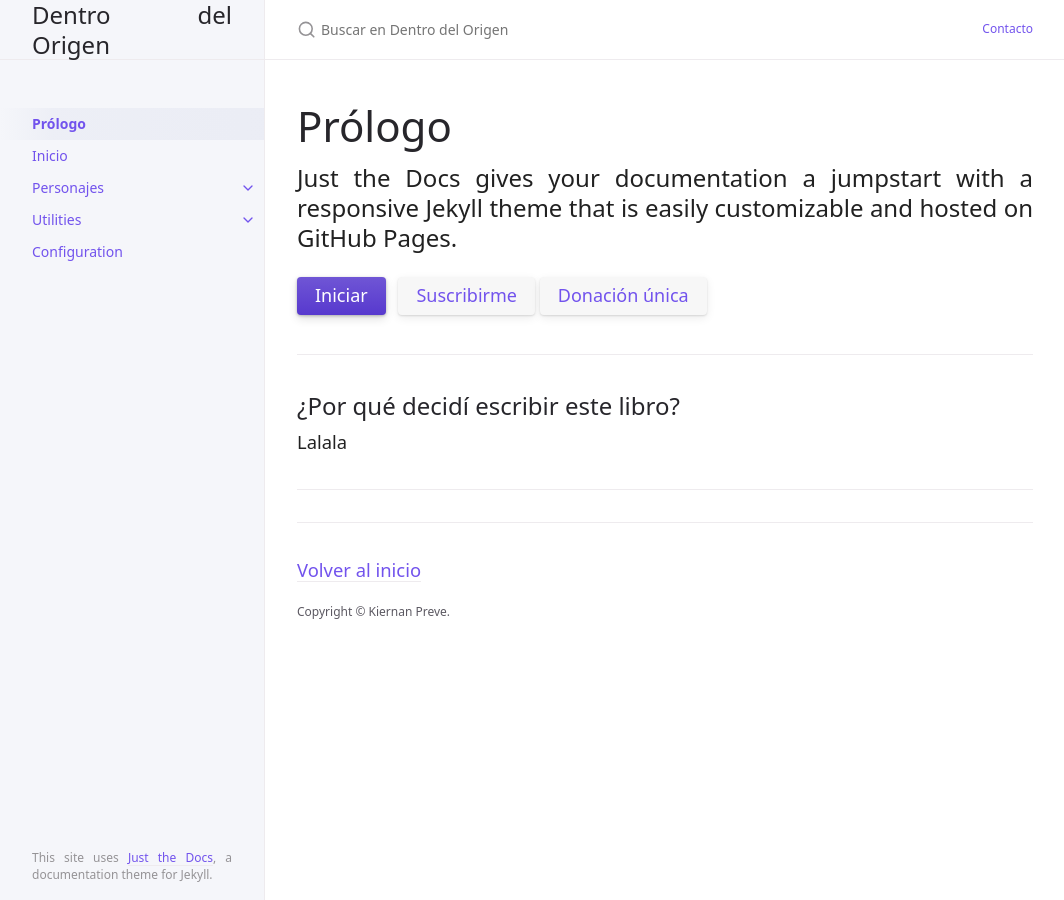
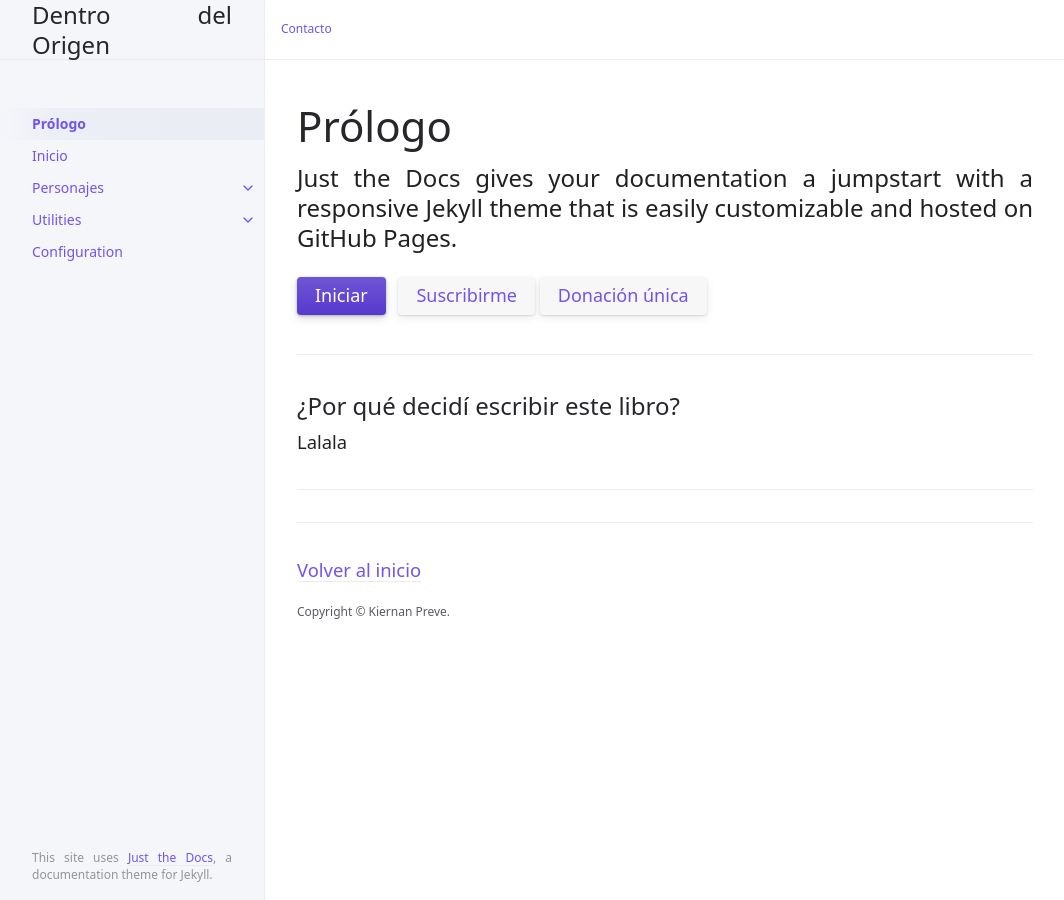
Before and after one commit to KierPrev/DentroDelOrigen, a Jekyll site: the page built from index.md, in a window 1280 px wide. Shown: the whole page, without its empty margins (107-1171 px from the left). Built offline with Jekyll 4.4.1, drawn with Linux system fonts in a browser that asks for light colours.

Commit message:
disable search

```diff
--- a/_config.yml
+++ b/_config.yml
@@ -34,7 +34,7 @@ exclude: ["node_modules/", "*.gemspec", "*.gem", "Gemfile", "Gemfile.lock", "pac
 
 # Enable or disable the site search
 # Supports true (default) or false
-search_enabled: true
+search_enabled: false
 search:
   # Split pages into sections that can be searched individually
   # Supports 1 - 6, default: 2
--- a/_layouts/default.html
+++ b/_layouts/default.html
@@ -71,7 +71,7 @@ layout: table_wrappers
   </div>
   <div class="main" id="top">
     <div id="main-header" class="main-header">
-      {% if sssite.search_enabled != false %}
+      {% if site.search_enabled != false %}
         <div class="search">
           <div class="search-input-wrap">
             <input type="text" id="search-input" class="search-input" tabindex="0" placeholder="Buscar en {{ site.title }}" aria-label="Search {{ site.title }}" autocomplete="off">
```
